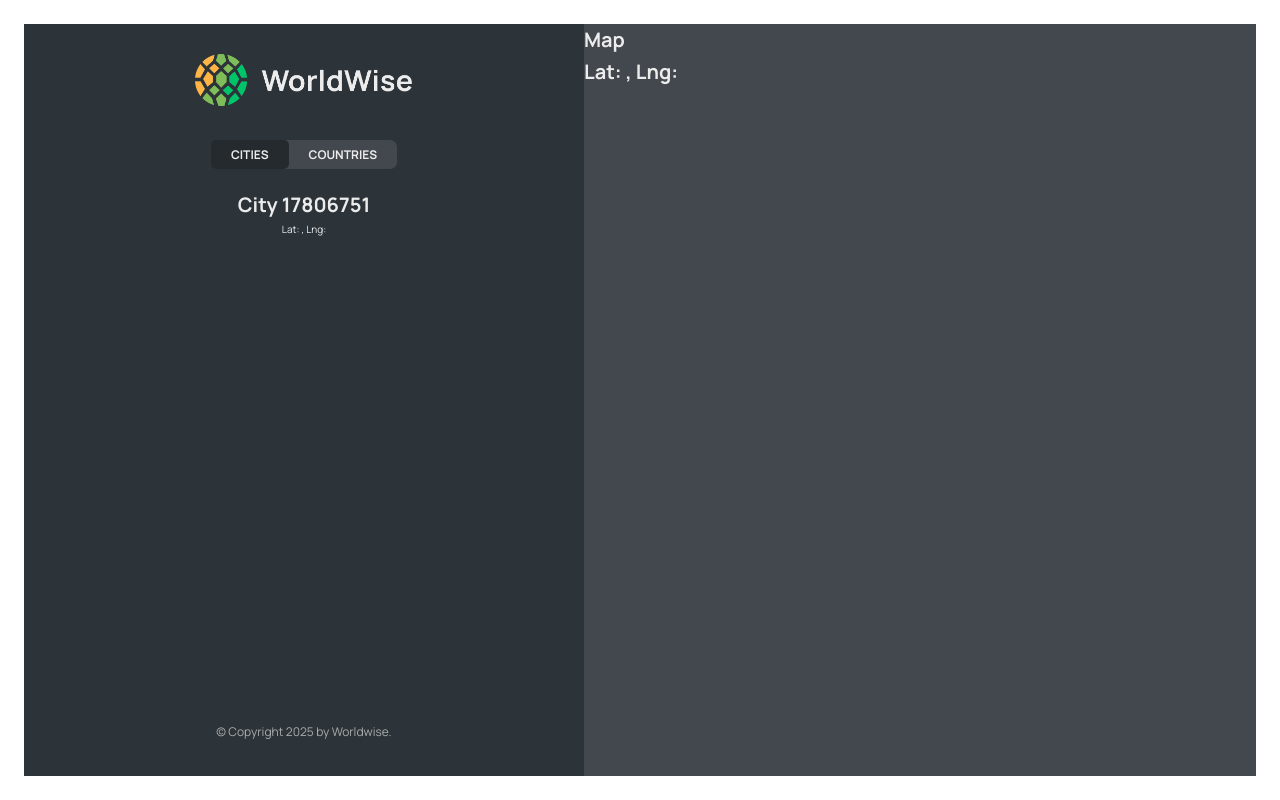
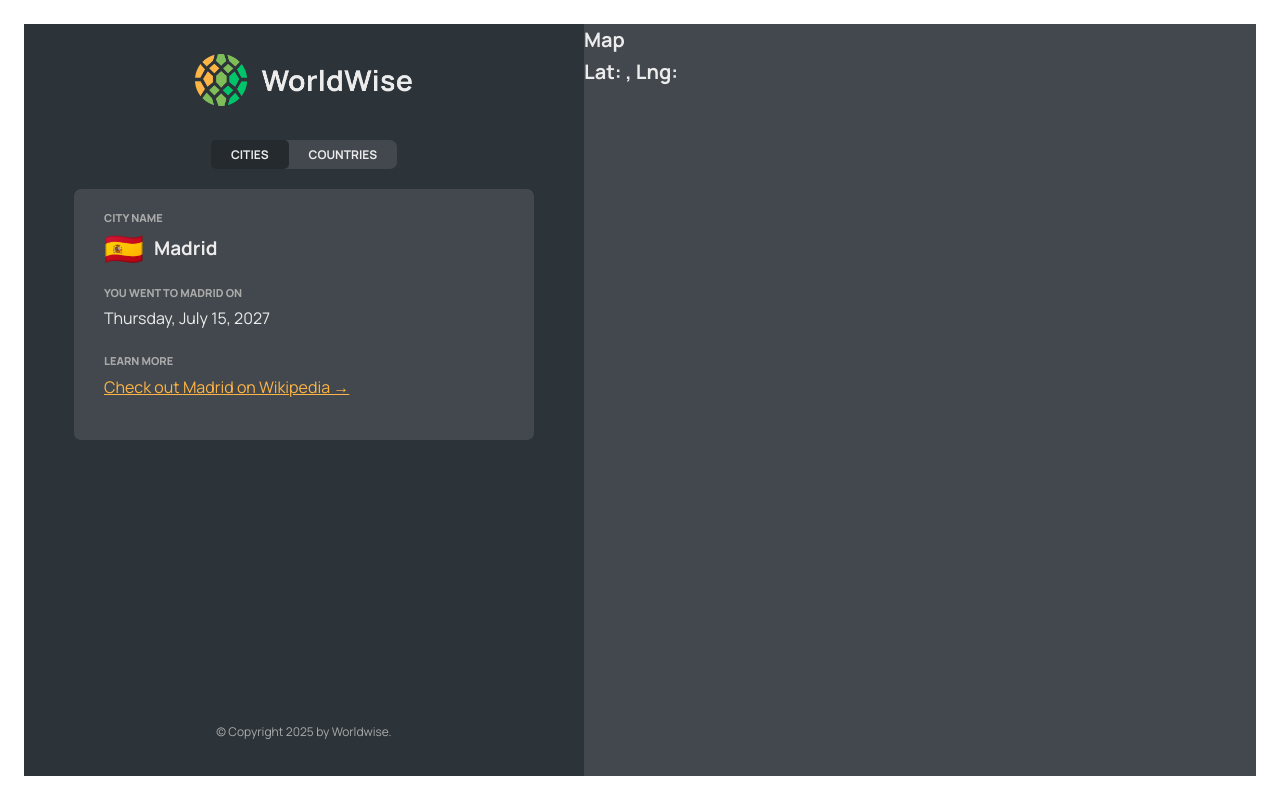
Before and after one commit to sahil-sth/learn-react-worldwise, a React (Vite) app: page /app/cities/17806751 in a window 1280 px wide. Built offline with nearby package versions, Linux system fonts and the light colour scheme; data requests are answered from the project's data file.

Commit message:
set the city data by using getCity from CityProvider (CityContext)

```diff
--- a/src/components/City.jsx
+++ b/src/components/City.jsx
@@ -1,6 +1,9 @@
-import { useParams, useSearchParams } from "react-router-dom";
+import { useParams } from "react-router-dom";
+import { useEffect } from "react";
 
 import styles from "./City.module.css";
+import { useCities } from "../contexts/CitiesContext";
+import Spinner from "./Spinner";
 
 const formatDate = (date) =>
   new Intl.DateTimeFormat("en", {
@@ -12,68 +15,51 @@
 
 function City() {
   const id = useParams().id;
+  const { getCity, currentCity, isLoading } = useCities();
 
-  const [searchParams, setSearchParams] = useSearchParams();
+  useEffect(
+    function () {
+      getCity(id);
+    },
+    [id]
+  );
+  const { cityName, emoji, date, notes } = currentCity;
+  if (isLoading) return <Spinner />;
+  return (
+    <div className={styles.city}>
+      <div className={styles.row}>
+        <h6>City name</h6>
+        <h3>
+          <span>{emoji}</span> {cityName}
+        </h3>
+      </div>
 
-  const lat = searchParams.get("lat");
-  const lng = searchParams.get("lng");
+      <div className={styles.row}>
+        <h6>You went to {cityName} on</h6>
+        <p>{formatDate(date || null)}</p>
+      </div>
 
-  // TEMP DATA
-  const currentCity = {
-    cityName: "Lisbon",
-    emoji: "🇵🇹",
-    date: "2027-10-31T15:59:59.138Z",
-    notes: "My favorite city so far!",
-  };
+      {notes && (
+        <div className={styles.row}>
+          <h6>Your notes</h6>
+          <p>{notes}</p>
+        </div>
+      )}
 
-  const { cityName, emoji, date, notes } = currentCity;
+      <div className={styles.row}>
+        <h6>Learn more</h6>
+        <a
+          href={`https://en.wikipedia.org/wiki/${cityName}`}
+          target="_blank"
+          rel="noreferrer"
+        >
+          Check out {cityName} on Wikipedia &rarr;
+        </a>
+      </div>
 
-  return (
-    <>
-      <h1>City {id}</h1>
-      <p>
-        Lat: {lat}, Lng: {lng}
-      </p>
-    </>
+      <div></div>
+    </div>
   );
-
-  // return (
-  //   <div className={styles.city}>
-  //     <div className={styles.row}>
-  //       <h6>City name</h6>
-  //       <h3>
-  //         <span>{emoji}</span> {cityName}
-  //       </h3>
-  //     </div>
-
-  //     <div className={styles.row}>
-  //       <h6>You went to {cityName} on</h6>
-  //       <p>{formatDate(date || null)}</p>
-  //     </div>
-
-  //     {notes && (
-  //       <div className={styles.row}>
-  //         <h6>Your notes</h6>
-  //         <p>{notes}</p>
-  //       </div>
-  //     )}
-
-  //     <div className={styles.row}>
-  //       <h6>Learn more</h6>
-  //       <a
-  //         href={`https://en.wikipedia.org/wiki/${cityName}`}
-  //         target="_blank"
-  //         rel="noreferrer"
-  //       >
-  //         Check out {cityName} on Wikipedia &rarr;
-  //       </a>
-  //     </div>
-
-  //     <div>
-  //       <ButtonBack />
-  //     </div>
-  //   </div>
-  // );
 }
 
 export default City;
--- a/src/contexts/CitiesContext.jsx
+++ b/src/contexts/CitiesContext.jsx
@@ -7,6 +7,7 @@
 function CitiesProvider({ children }) {
   const [cities, setCities] = useState([]);
   const [isLoading, setIsLoading] = useState(false);
+  const [currentCity, setCurrentCity] = useState({});
   // as soon as it mounts
   useEffect(function () {
     async function fetchCities() {
@@ -23,8 +24,21 @@
     }
     fetchCities();
   }, []);
+
+  async function getCity(id) {
+    try {
+      setIsLoading(true);
+      const res = await fetch(`${BASE_API_URL}/cities/${id}`);
+      const data = await res.json();
+      setCurrentCity(data);
+    } catch (e) {
+      console.error("Error while fetching city from API: " + e.message);
+    } finally {
+      setIsLoading(false);
+    }
+  }
   return (
-    <CitiesContext.Provider value={{ cities, isLoading }}>
+    <CitiesContext.Provider value={{ cities, isLoading, currentCity, getCity }}>
       {children}
     </CitiesContext.Provider>
   );
```
